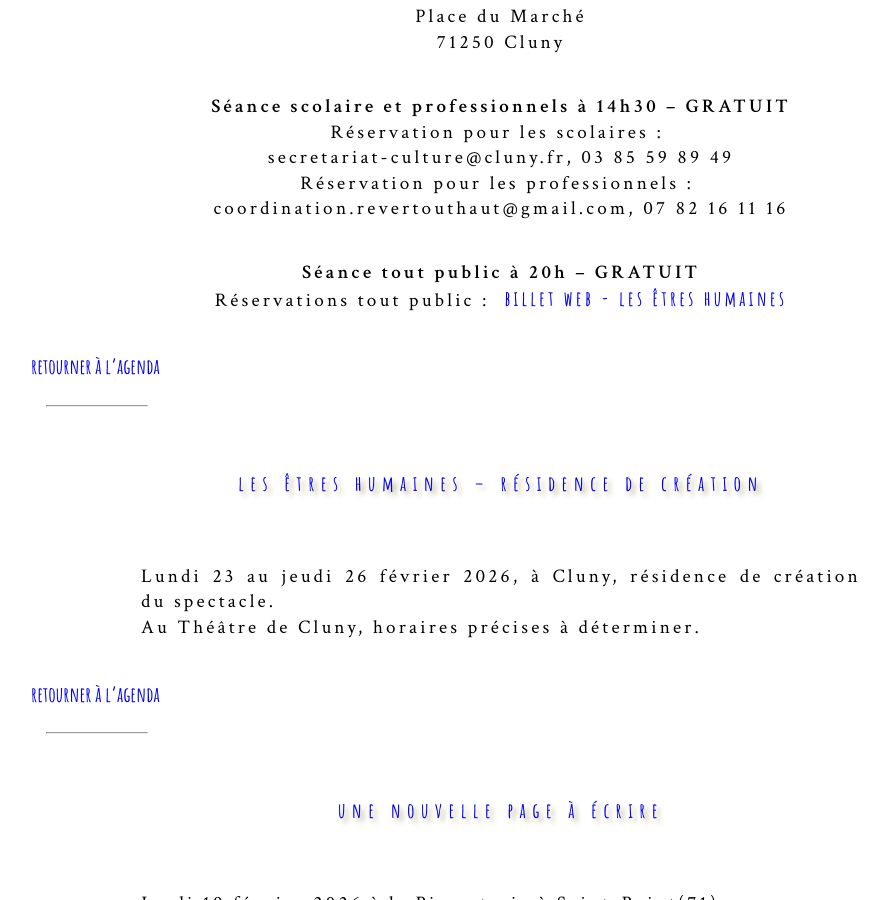
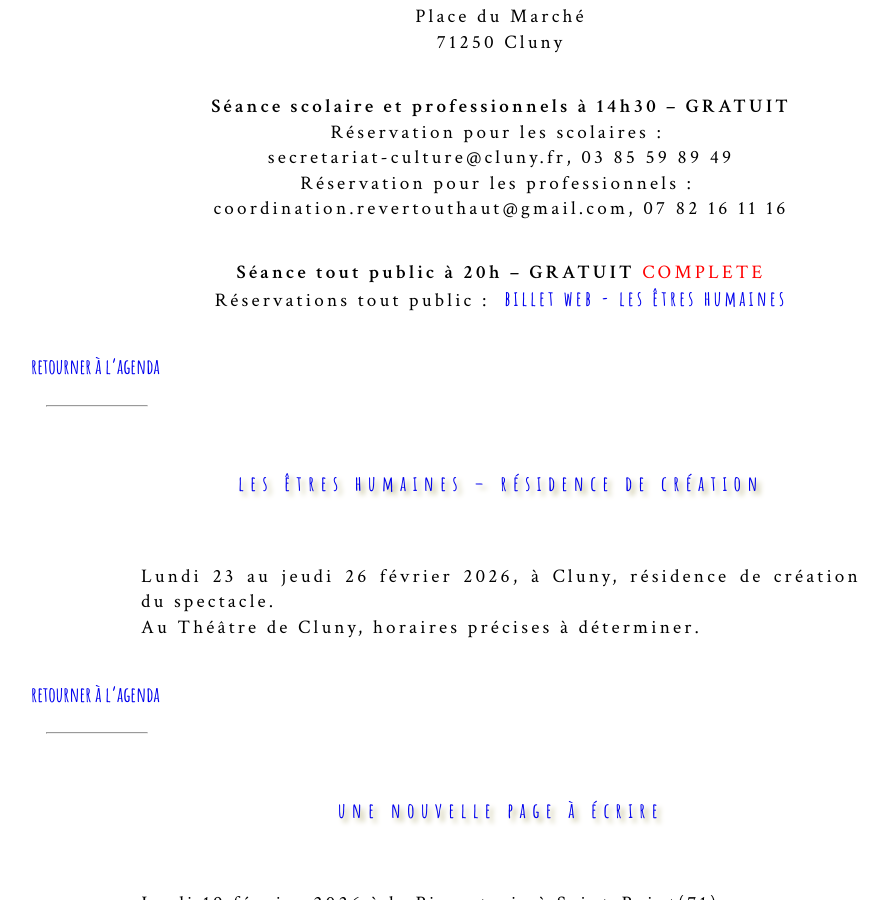
Before and after one commit to leshnik/revertouthaut, a Jekyll site: the page built from agenda.md, in a window 1280 px wide and 900 px high, scrolled down 6122 px. Shown: the whole window, without its empty margins (139-1026 px from the left). Built offline with Jekyll 4.4.1, drawn with Linux system fonts in a browser that asks for light colours.

Commit message:
agenda cluny complete

```diff
--- a/agenda.md
+++ b/agenda.md
@@ -150,7 +150,7 @@ summary: Calendrier d'ateliers et de présentations publiques de Rêver Tout Hau
     Réservation pour les professionnels&nbsp;:&nbsp;<br>
     coordination.revertouthaut@gmail.com, 07&nbsp;82&nbsp;16&nbsp;11&nbsp;16</p>
 
-    <p class="intro-text center-text"><strong>Séance tout public à 20h – GRATUIT</strong><br>
+    <p class="intro-text center-text"><strong>Séance tout public à 20h – GRATUIT</strong> <span style="color:red">COMPLETE</span><br>
     Réservations tout public&nbsp;:&nbsp; <a href="https://www.billetweb.fr/les-etres-humaines" rel="noopener noreferrer" target="_blank">billet web - les êtres humaines</a>
     </p>
 </div>
```
